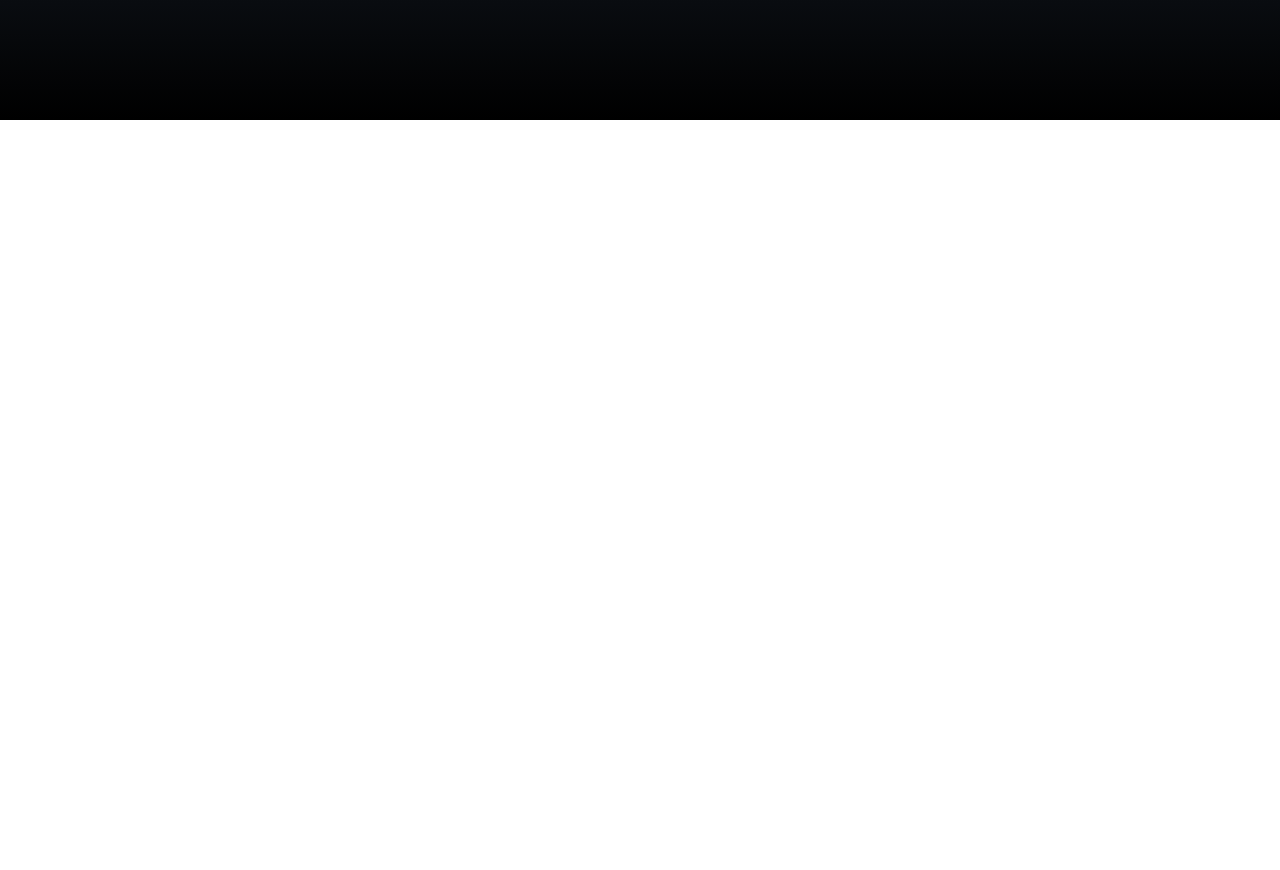
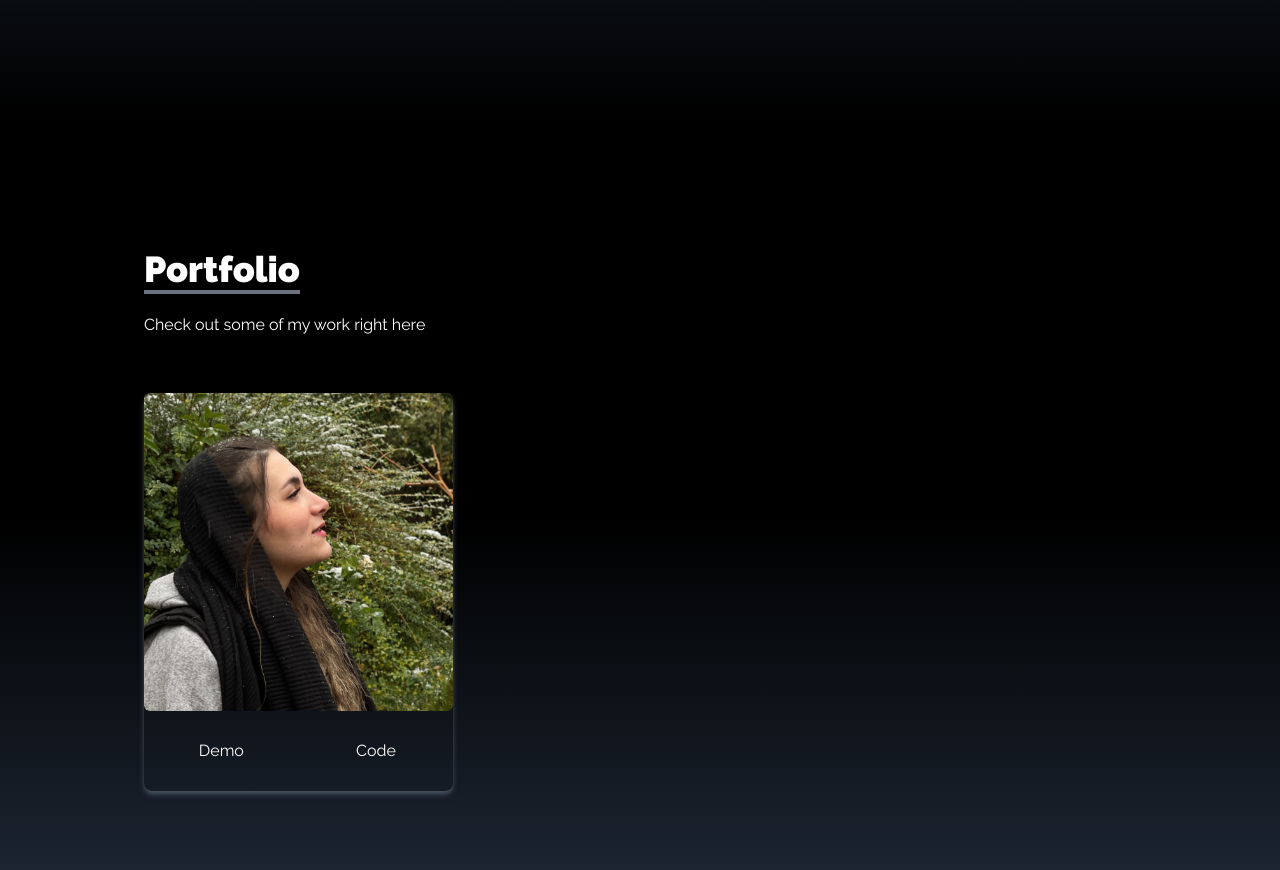
Before and after one commit to fahimehsd/portfolio-website, a React (Create React App) app: page / in a window 1280 px wide. Shown: the part 1480-2350 px from the top of the page. Before the commit the page ends 1600 px from the top, so only its background shows below. Built offline with nearby package versions, Linux system fonts and the light colour scheme.

Commit message:
protfolio added

```diff
--- a/src/App.js
+++ b/src/App.js
@@ -3,6 +3,7 @@
 import Home from "./components/Home";
 import SocialLinks from "./components/SocialLinks";
 import About from "./components/About";
+import Portfolio from "./components/Portfolio";
 
 const App = () => {
   return (
@@ -10,6 +11,7 @@
       <NavBar />
       <Home />
       <About />
+      <Portfolio />
 
       <SocialLinks />
     </div>
--- /dev/null
+++ b/src/components/Portfolio.jsx
@@ -0,0 +1,38 @@
+import React from "react";
+import me from "../assets/KHODAM.jpg";
+const Portfolio = () => {
+  return (
+    <div
+      name="portfolio"
+      className=" bg-gradient-to-b from-black via-black to-gray-800 w-full text-white md:h-screen"
+    >
+      <div className="max-w-screen-lg p-4 mx-auto flex flex-col justify-center w-full h-full">
+        <div className="pb-8">
+          <p className="text-4xl font-bold inline border-b-4 border-gray-500">
+            Portfolio
+          </p>
+          <p className="py-6">Check out some of my work right here </p>
+        </div>
+        <div className="grid sm:grid-cols-2 md:grid-cols-3 gap-8 px-12 sm:px-0">
+          <div className="shadow-md shadow-gray-600 rounded-lg">
+            <img
+              src={me}
+              alt="me"
+              className="rounded-md duration-200 hover:scale-105"
+            />
+            <div className="flex items-center justify-center">
+              <button className="w-1/2 px-6 py-3 m-4 duration-200 hover:scale-105">
+                Demo
+              </button>
+              <button className="w-1/2 px-6 py-3 m-4 duration-200 hover:scale-105">
+                Code
+              </button>
+            </div>
+          </div>
+        </div>
+      </div>
+    </div>
+  );
+};
+
+export default Portfolio;
```
